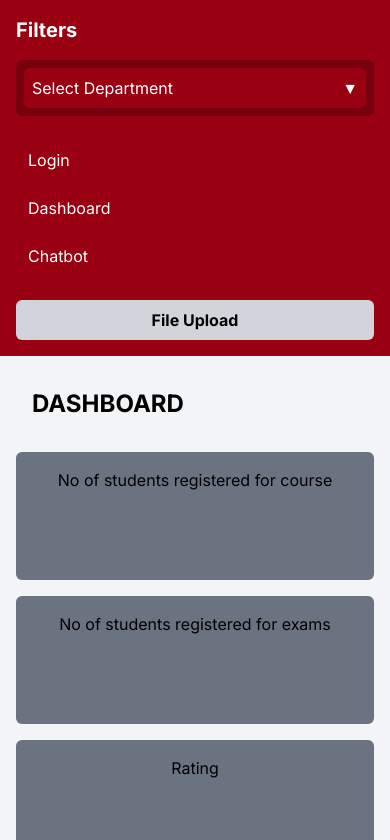
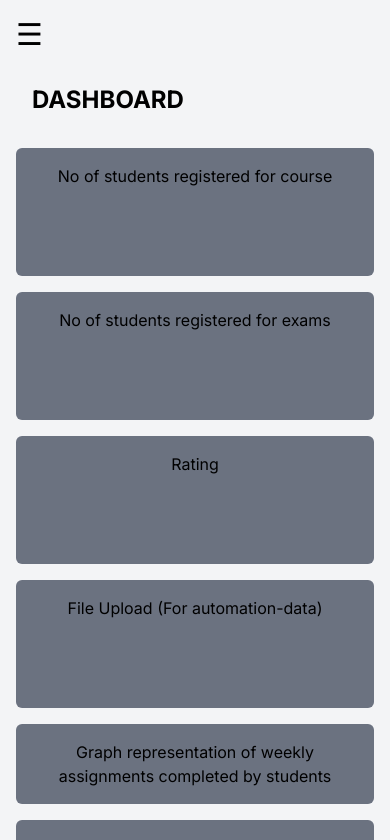
Before and after one commit to Gen-AI-2024-CIT-CS/frontend, a Next.js app: page /Dashboard in a window 390 px wide. Shown: the top 840 px of the page. Built offline with nearby package versions, Linux system fonts and the light colour scheme.

Commit message:
updating dashboard

```diff
--- a/src/app/Dashboard/page.tsx
+++ b/src/app/Dashboard/page.tsx
@@ -1,11 +1,15 @@
 "use client";
-import React, { useState } from 'react';
+import React, { useState } from "react";
 
 const Dashboard: React.FC = () => {
   const [isOpen, setIsOpen] = useState(false);
-  const [selectedDepartment, setSelectedDepartment] = useState('Select Department');
+  const [sidebarOpen, setSidebarOpen] = useState(false);
+  const [selectedDepartment, setSelectedDepartment] = useState(
+    "Select Department"
+  );
 
   const toggleDropdown = () => setIsOpen(!isOpen);
+  const toggleSidebar = () => setSidebarOpen(!sidebarOpen);
 
   const handleSelectDepartment = (department: string) => {
     setSelectedDepartment(department);
@@ -13,16 +17,30 @@ const Dashboard: React.FC = () => {
   };
 
   const handleSubmit = () => {
-    // Implement your submit logic here
     console.log(`Selected Department: ${selectedDepartment}`);
   };
 
   return (
     <div className="flex flex-col md:flex-row min-h-screen bg-gray-100">
       {/* Sidebar */}
-      <div className="w-full md:w-1/5 bg-[#990011] text-white flex flex-col p-4 justify-between relative">
-        <div>
-          <h2 className="text-xl font-bold mb-4">Filters</h2>
+      <div
+        className={`h-screen w-3/5 md:w-1/5 bg-[#990011] text-white flex flex-col p-4 pt-0 justify-start transform transition-transform duration-300 ease-in-out ${
+          sidebarOpen ? "translate-x-0" : "-translate-x-full"
+        } md:translate-x-0 fixed md:relative z-10`}
+      >
+        {/* Close Button for Mobile View */}
+        <div className="md:hidden flex justify-end mb-4">
+          <button onClick={toggleSidebar} className="focus:outline-none">
+            <div className="text-3xl text-white">
+              {/* Use the less-than symbol to indicate closing */}
+              &lt;
+            </div>
+          </button>
+        </div>
+
+        {/* Sidebar Content */}
+        <div className="flex flex-col justify-start h-full">
+          <h2 className="text-xl font-bold mb-4 mt-2">Filters</h2> {/* Reduced top margin */}
           <div className="flex flex-col space-y-2">
             <div className="bg-[#77000e] p-2 rounded-md relative">
               <button
@@ -30,15 +48,22 @@ const Dashboard: React.FC = () => {
                 onClick={toggleDropdown}
               >
                 {selectedDepartment}
-                <span>{isOpen ? '▲' : '▼'}</span>
+                <span>{isOpen ? "▲" : "▼"}</span>
               </button>
               <div
                 className={`transition-all duration-300 ease-in-out overflow-hidden ${
-                  isOpen ? 'max-h-60' : 'max-h-0'
+                  isOpen ? "max-h-60" : "max-h-0"
                 }`}
               >
                 <ul className="mt-2 space-y-1 bg-[#77000e] p-2 rounded-md">
-                  {['Cyber Security', 'CSE', 'ECE', 'EEE', 'AIML', 'AIDS'].map((dept) => (
+                  {[
+                    "Cyber Security",
+                    "CSE",
+                    "ECE",
+                    "EEE",
+                    "AIML",
+                    "AIDS",
+                  ].map((dept) => (
                     <li key={dept}>
                       <button
                         className="w-full text-left hover:bg-[#990011] p-2 rounded-md"
@@ -53,11 +78,28 @@ const Dashboard: React.FC = () => {
             </div>
           </div>
           <nav className="mt-6 space-y-2">
-            <a href="#" className="block px-3 py-2 rounded-md hover:bg-[hsl(0,64%,58%)]">Login</a>
-            <a href="#" className="block px-3 py-2 rounded-md hover:bg-[hsl(0,64%,58%)]">Dashboard</a>
-            <a href="#" className="block px-3 py-2 rounded-md hover:bg-[hsl(0,64%,58%)]">Chatbot</a>
+            <a
+              href="#"
+              className="block px-3 py-2 rounded-md hover:bg-[hsl(0,64%,58%)]"
+            >
+              Login
+            </a>
+            <a
+              href="#"
+              className="block px-3 py-2 rounded-md hover:bg-[hsl(0,64%,58%)]"
+            >
+              Dashboard
+            </a>
+            <a
+              href="#"
+              className="block px-3 py-2 rounded-md hover:bg-[hsl(0,64%,58%)]"
+            >
+              Chatbot
+            </a>
           </nav>
-        </div>
+
+          {/* Add a spacer div to push the File Upload button to the end of the sidebar */}
+          <div className="flex-grow"></div>
 
           {/* Submit Button */}
           <button
@@ -67,19 +109,50 @@ const Dashboard: React.FC = () => {
             File Upload
           </button>
         </div>
+      </div>
 
       {/* Main Content */}
-      <div className="w-full md:w-4/5 p-4 md:p-8" id="dashboard-container">
-        <h1 className="text-2xl md:text-3xl font-bold mb-4 md:mb-6 p-4 rounded-md text-black">DASHBOARD</h1>
+      <div className="w-full md:w-4/5 p-4 md:p-8 ml-0 md:ml-1/5">
+        {/* Hamburger Menu for Mobile View */}
+        <div className="md:hidden flex justify-start mb-4">
+          <button onClick={toggleSidebar} className="focus:outline-none">
+            <div className="text-3xl text-black">
+              {/* Hamburger Menu Icon */}
+              {sidebarOpen ? (
+                <span>&#10005;</span>  // Cross symbol (X) for closing
+              ) : (
+                <span>&#9776;</span>  // Hamburger menu (☰) for opening
+              )}
+            </div>
+          </button>
+        </div>
+
+        <h1 className="text-2xl md:text-3xl font-bold mb-4 md:mb-6 p-4 rounded-md text-black">
+          DASHBOARD
+        </h1>
         <div className="grid grid-cols-1 md:grid-cols-2 lg:grid-cols-4 gap-4 mb-6">
-          <div className="bg-gray-500 p-4 rounded-md text-center h-32">No of students registered for course</div>
-          <div className="bg-gray-500 p-4 rounded-md text-center h-32">No of students registered for exams</div>
-          <div className="bg-gray-500 p-4 rounded-md text-center h-32">Rating</div>
-          <div className="bg-gray-500 p-4 rounded-md text-center h-32">File Upload (For automation-data)</div>
-          <div className="bg-gray-500 p-4 rounded-md text-center col-span-1 md:col-span-2 lg:col-span-3">Graph representation of weekly assignments completed by students</div>
-          <div className="bg-gray-500 p-4 rounded-md text-center h-64">Pie Chart representation of course completed</div>
+          <div className="bg-gray-500 p-4 rounded-md text-center h-32">
+            No of students registered for course
           </div>
-        <div className="bg-gray-500 p-4 rounded-md text-center h-32">Total Average of students completed their assignments</div>
+          <div className="bg-gray-500 p-4 rounded-md text-center h-32">
+            No of students registered for exams
+          </div>
+          <div className="bg-gray-500 p-4 rounded-md text-center h-32">
+            Rating
+          </div>
+          <div className="bg-gray-500 p-4 rounded-md text-center h-32">
+            File Upload (For automation-data)
+          </div>
+          <div className="bg-gray-500 p-4 rounded-md text-center col-span-1 md:col-span-2 lg:col-span-3">
+            Graph representation of weekly assignments completed by students
+          </div>
+          <div className="bg-gray-500 p-4 rounded-md text-center h-64">
+            Pie Chart representation of course completed
+          </div>
+        </div>
+        <div className="bg-gray-500 p-4 rounded-md text-center h-32">
+          Total Average of students completed their assignments
+        </div>
       </div>
     </div>
   );
```
Lines whose indentation alone changed are shown as unchanged.
